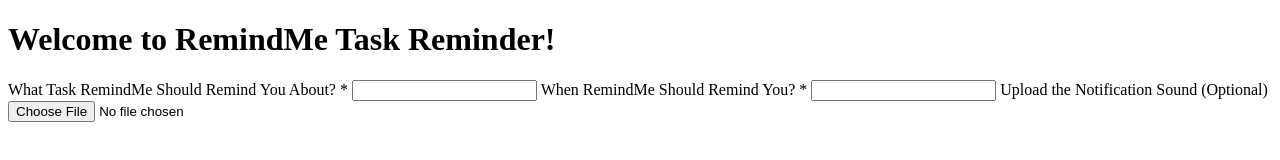
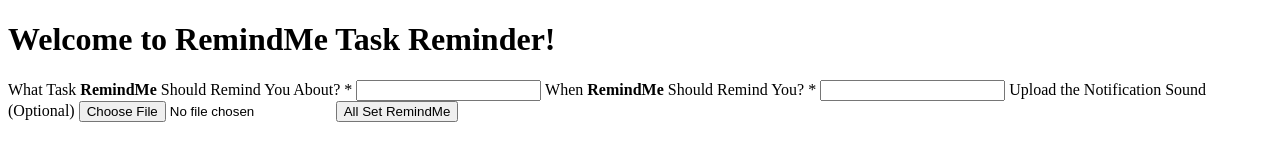
Before and after one commit to shukria-sultani/RemindMe, a plain HTML site: page index.html in a window 1280 px wide. Drawn offline with Linux system fonts and the light colour scheme.

Commit message:
Closed the label tags  before the inputs and added a button for submission.

```diff
--- a/index.html
+++ b/index.html
@@ -3,24 +3,27 @@
   <head>
     <meta charset="UTF-8" />
     <meta name="viewport" content="width=device-width, initial-scale=1.0" />
-    <link rel="stylesheet" href="styles.css">
+    <link rel="stylesheet" href="styles.css" />
     <title>RemindMe</title>
   </head>
   <body>
     <h1>Welcome to RemindMe Task Reminder!</h1>
     <form action="">
-      <label for=""
-        >What Task RemindMe Should Remind You About? *
+      <div class="container">
+        <label for=""
+          >What Task <strong>RemindMe</strong> Should Remind You About? *
+        </label>
         <input type="text" id="taksDescription" />
-      </label>
-      <label for="dateTime"
-        >When RemindMe Should Remind You? *
+
+        <label for="dateTime"
+          >When <strong>RemindMe</strong> Should Remind You? *
+        </label>
         <input type="datetime" id="dateTime" />
-      </label>
-      <label for="audioFile"
-        >Upload the Notification Sound (Optional)
-        <input type="file" accept=".mp3" ="audioFile" />
-      </label>
+
+        <label for="audioFile">Upload the Notification Sound (Optional) </label>
+        <input type="file" accept=".mp3" id="audioFile" />
+        <button>All Set RemindMe</button>
+      </div>
     </form>
 
     <script src="script.js"></script>
```
